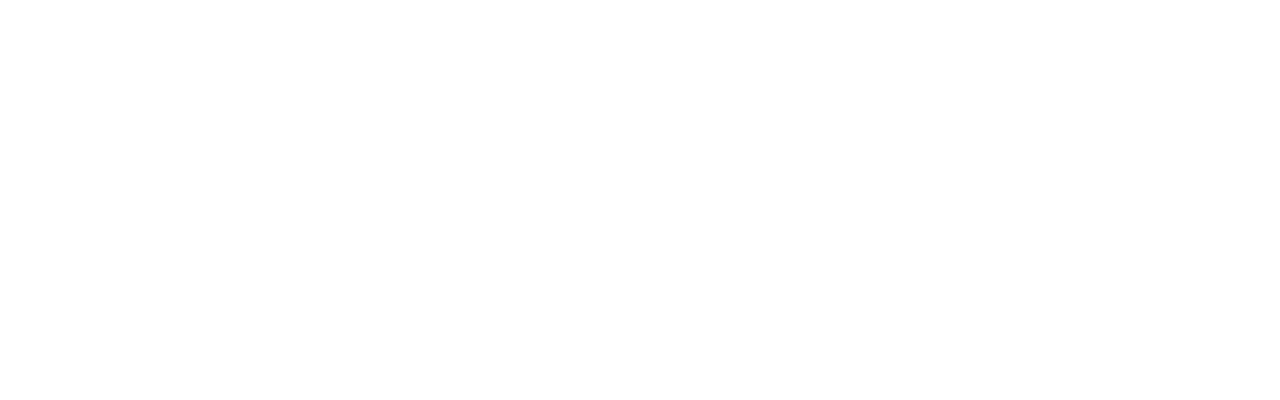
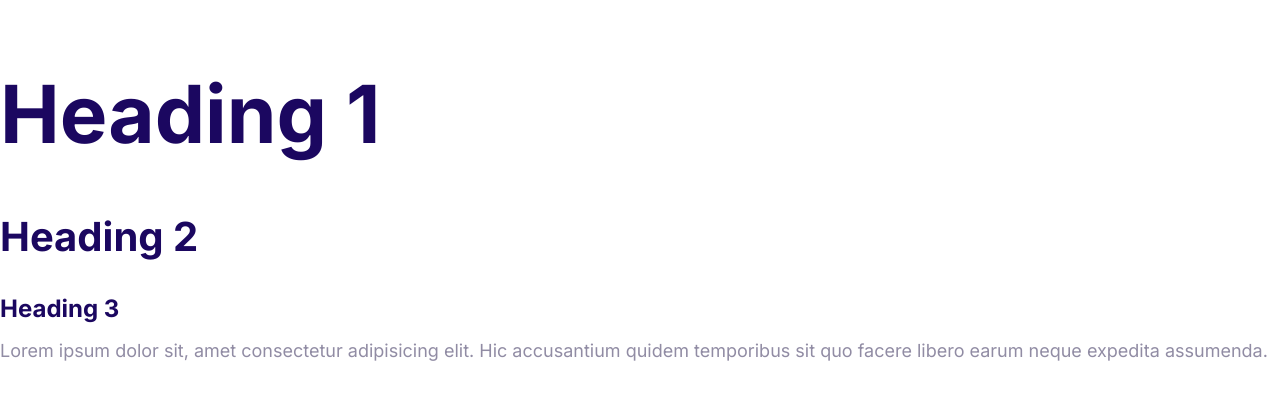
Before and after one commit to mrbilalashraf/Hosting-Website, a plain HTML site: page index.html in a window 1280 px wide. Drawn offline with Linux system fonts and the light colour scheme.

Commit message:
Define the styles for the fonts.

```diff
--- a/css/styles.css
+++ b/css/styles.css
@@ -5,3 +5,53 @@
     --color-headings: #1b0760;
     --color-body: #918ca4;
 }
+
+html {
+    font-size: 62.5%;
+}
+
+body {
+    font-family: Inter, Arial, Helvetica, sans-serif;
+    line-height: 1.5;
+    font-size: 2.4rem;
+    color: var(--color-body);
+}
+
+h1, h2, h3 {
+    color: var(--color-headings);
+    margin-bottom: 1rem;
+}
+
+h1 {
+    font-size: 7rem;
+}
+
+h2 {
+    font-size: 4rem;
+}
+
+h3 {
+    font-size: 3rem;
+}
+
+p {
+    margin-top: 0;
+}
+
+@media screen and (min-width:1024px) {
+    body {
+        font-size: 1.8rem;
+    }
+
+    h1 {
+        font-size: 8rem;
+    }
+
+    h2 {
+        font-size: 4rem;
+    }
+
+    h3 {
+        font-size: 2.4rem;
+    }
+}
--- a/index.html
+++ b/index.html
@@ -4,8 +4,22 @@
     <meta charset="UTF-8" />
     <meta name="viewport" content="width=device-width, initial-scale=1.0" />
     <title>Document</title>
+    <link rel="preconnect" href="https://fonts.googleapis.com" />
+    <link rel="preconnect" href="https://fonts.gstatic.com" crossorigin />
+    <link
+      href="https://fonts.googleapis.com/css2?family=Inter:ital,opsz,wght@0,14..32,100..900;1,14..32,100..900&display=swap"
+      rel="stylesheet"
+    />
     <link rel="stylesheet" href="/css/normalize.css" />
     <link rel="stylesheet" href="/css/styles.css" />
   </head>
-  <body></body>
+  <body>
+    <h1>Heading 1</h1>
+    <h2>Heading 2</h2>
+    <h3>Heading 3</h3>
+    <p>
+      Lorem ipsum dolor sit, amet consectetur adipisicing elit. Hic accusantium
+      quidem temporibus sit quo facere libero earum neque expedita assumenda.
+    </p>
+  </body>
 </html>
```
